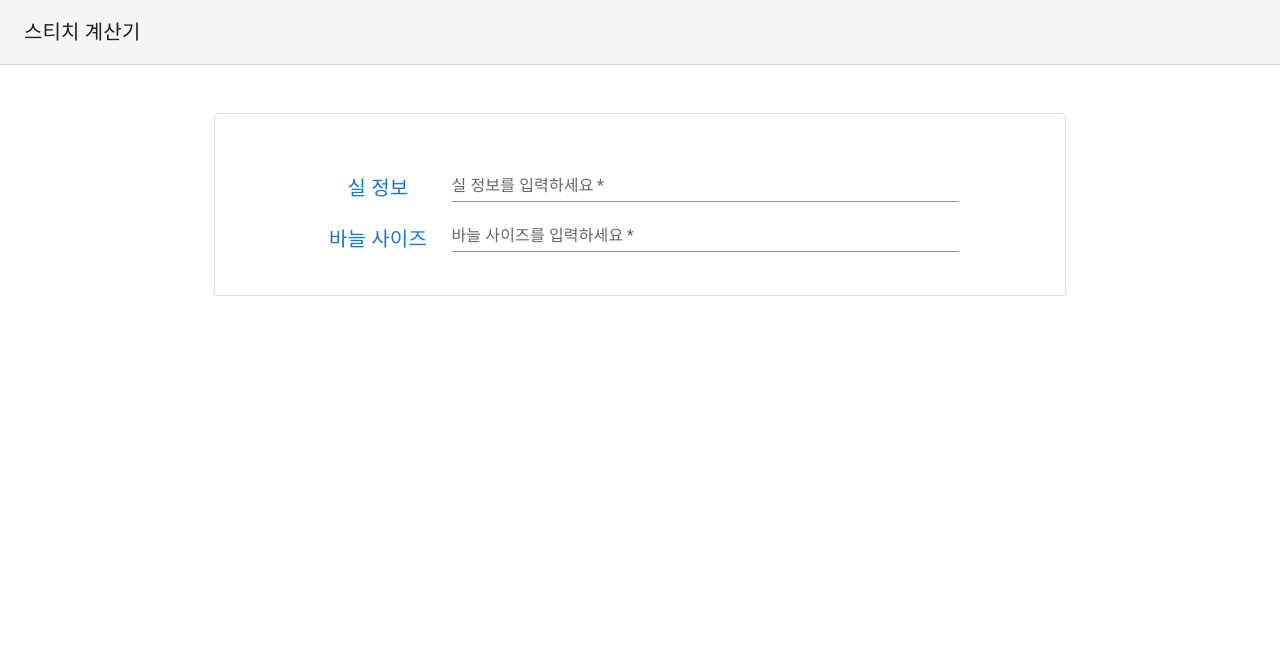
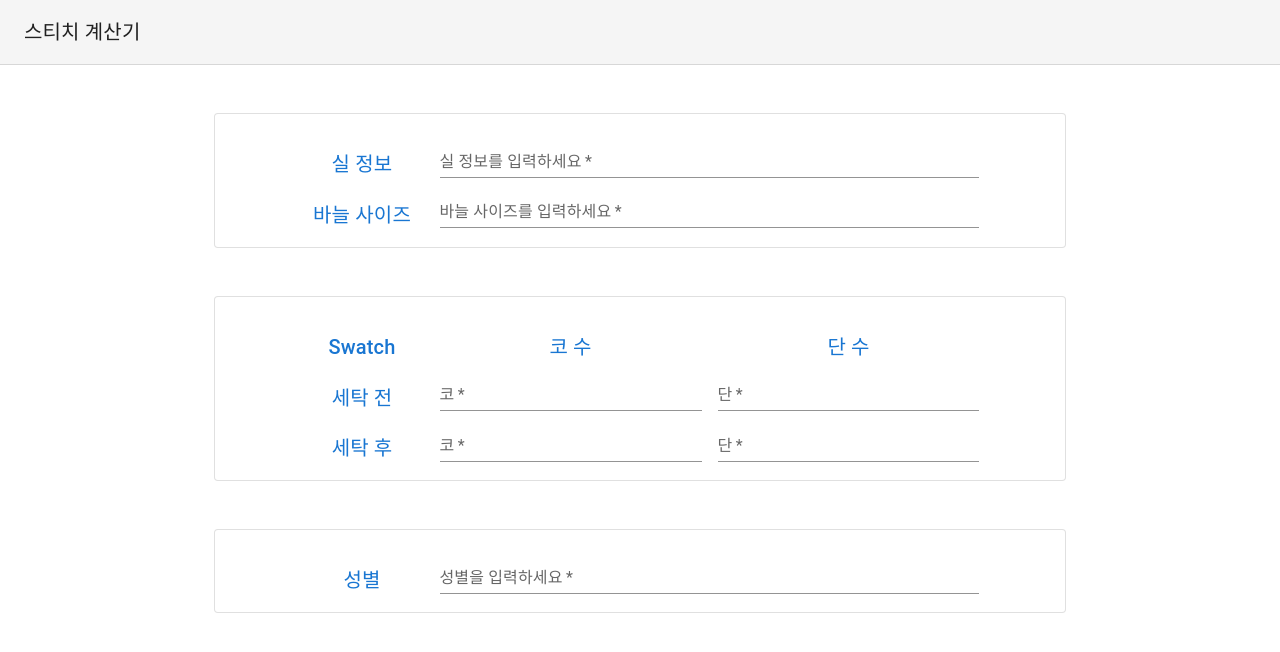
Before and after one commit to FleurSarang/fleursarang.github.io, a React (Create React App) app: page / in a window 1280 px wide. Shown: the top 652 px of the page. Built offline with nearby package versions, Linux system fonts and the light colour scheme.

Commit message:
container 기본완성

```diff
--- a/src/App.js
+++ b/src/App.js
@@ -10,8 +10,9 @@ import AppBar from '@mui/material/AppBar';
 import Box from '@mui/material/Box';
 import Toolbar from '@mui/material/Toolbar';
 import Button from '@mui/material/Button';
-// import TableForm from './Components/TableForm';
 import BasicInfo from './Containers/BasicInfo';
+import SwatchTable from './Containers/SwatchTable';
+import SexInfo from './Containers/SexInfo';
 
 const theme = createTheme();
 
@@ -36,6 +37,8 @@ function App() {
       </AppBar>
       <Container component="main" maxWidth="md" sx={{ mb: 2 }} >
           <BasicInfo />
+          <SwatchTable />
+          <SexInfo />
       </Container>
     </ThemeProvider>
   );
--- a/src/Components/TableForm.js
+++ b/src/Components/TableForm.js
@@ -2,12 +2,14 @@ import React from 'react';
 import Grid from '@mui/material/Grid';
 import Typography from '@mui/material/Typography';
 import TextField from '@mui/material/TextField';
-import Paper from '@mui/material/Paper';
-import Box from '@mui/material/Box';
+
+const TableForm = (props) => {
+    const { label = "none", txtInfo=[] } = props;
+    let feildLen = txtInfo.length;
+    const colSize = feildLen > 1 ? (8 / feildLen) : 8;
+    // console.log("col size: %d", colSize);
 
 
-const TableForm = (props) => {
-    const { label = "none", textLabel="none" } = props;
     return (
         <React.Fragment>
             <Grid container flexdirection="column" justify="center" justifyContent="center" alignItems="ceneter" spacing={2}>
@@ -17,61 +19,23 @@ const TableForm = (props) => {
                         {label}
                     </Typography>
                 </Grid>
-                <Grid item xs={8} sm={8}>
+
+                {txtInfo.map((info, idx) => (
+                    <Grid item key={idx} xs={colSize} sm={colSize}>
                     <TextField
                         required
-                    id="yarnInfo"
-                    name="yarnInfo"
-                    label={textLabel}
+                        id={info.id}
+                        name={info.id}
+                        label={info.txtLabel}
                         fullWidth
                         autoComplete="no info"
                         variant="standard"
                     />
                     </Grid>
+                    ))}
             </Grid>
         </React.Fragment>
         );
     }
 
-// const TableForm = (props) => (
-//     <React.Fragment>
-//          <Paper variant="outlined" sx={{ my: { xs: 3, md: 6 }, p: { xs: 2, md: 5 } }}>
-//             <Grid container flexdirection="column" justify="center" justifyContent="center" alignItems="ceneter" spacing={2}>
-//                 <Grid item xs={2} sm={2} lg={2}>
-//                     <Typography color="primary" align="center" variant="h6"
-//                         sx={{ mt: 2.3 }} >
-//                         실 정보
-//                     </Typography>
-//                 </Grid>
-//                 <Grid item xs={8} sm={8}>
-//                 <TextField
-//                     required
-//                     id="yarnInfo"
-//                     name="yarnInfo"
-//                     label="실 정보를 입력하세요."
-//                     fullWidth
-//                     autoComplete="no info"
-//                     variant="standard"
-//                 />
-//                 </Grid>
-//                 <Grid item xs={4} sm={4}>
-//                 <Typography variant="h6" gutterBottom>
-//                     바늘 사이즈
-//                 </Typography>
-//                 </Grid>
-//                 <Grid item xs={8} sm={8}>
-//                 <TextField
-//                     id="yarnInfo"
-//                     name="yarnInfo"
-//                     label="바늘 사이즈를 입력하세요."
-//                     fullWidth
-//                     autoComplete="no info"
-//                     variant="standard"
-//                 />
-//                 </Grid>
-//             </Grid>
-//         </Paper>
-//     </React.Fragment>
-// );
-
 export default TableForm;
--- a/src/Containers/BasicInfo.js
+++ b/src/Containers/BasicInfo.js
@@ -1,15 +1,38 @@
 import React from 'react';
-import Paper from '@mui/material/Paper';
 import TableForm from '../Components/TableForm';
+import InfoTableContainer from './InfoTableContainer';
 
-const BasicInfo = (props) => (
+
+
+const BasicInfo = (props) => {
+
+    const basicInfo = [
+        {
+            label: "실 정보",
+            txtInfo: [{
+                id: "yarnInfo",
+                txtLabel: "실 정보를 입력하세요",
+            }],
+        },
+        {
+            label: "바늘 사이즈",
+            txtInfo: [{
+                id: "needleSize",
+                txtLabel: "바늘 사이즈를 입력하세요",
+                },
+            ],
+        },
+    ];
+
+    return (
     <React.Fragment>
-         <Paper variant="outlined" sx={{ my: { xs: 3, md: 6 }, p: { xs: 2, md: 5 } }}>
-            <TableForm label="실 정보" textLabel="실 정보를 입력하세요" />
-            <TableForm form label="바늘 사이즈" textLabel="바늘 사이즈를 입력하세요" />
-        </Paper>
+         <InfoTableContainer>
+            <TableForm label={basicInfo[0].label} txtInfo={basicInfo[0].txtInfo} />
+            <TableForm label={basicInfo[1].label} txtInfo={basicInfo[1].txtInfo} />
+        </InfoTableContainer>
     </React.Fragment>
-);
+    );
+}
 
 
 export default BasicInfo;
--- /dev/null
+++ b/src/Containers/InfoTableContainer.js
@@ -0,0 +1,15 @@
+import React from 'react';
+import Paper from '@mui/material/Paper';
+
+
+
+const InfoTableContainer = (props) => (
+    <React.Fragment>
+         <Paper variant="outlined" sx={{ my: { xs: 3, md: 6 }, p: { xs: 1, md: 2 } }}>
+            {props.children}
+        </Paper>
+    </React.Fragment>
+);
+
+
+export default InfoTableContainer;
--- /dev/null
+++ b/src/Containers/SexInfo.js
@@ -0,0 +1,29 @@
+import React from 'react';
+import TableForm from '../Components/TableForm';
+import InfoTableContainer from './InfoTableContainer';
+
+
+
+const SexInfo = (props) => {
+
+    const sexInfo = [
+        {
+            label: "성별",
+            txtInfo: [{
+                id: "sexInfo",
+                txtLabel: "성별을 입력하세요",
+            }],
+        },
+    ];
+
+    return (
+    <React.Fragment>
+         <InfoTableContainer>
+            <TableForm label={sexInfo[0].label} txtInfo={sexInfo[0].txtInfo} />
+        </InfoTableContainer>
+    </React.Fragment>
+    );
+}
+
+
+export default SexInfo;
--- a/src/Containers/SwatchTable.js
+++ b/src/Containers/SwatchTable.js
@@ -0,0 +1,75 @@
+import React from 'react';
+import Grid from '@mui/material/Grid';
+import Typography from '@mui/material/Typography';
+import TableForm from '../Components/TableForm';
+import InfoTableContainer from './InfoTableContainer';
+
+
+
+
+const SwatchTable = (props) => {
+
+    const swatchInfo = [
+        {
+            label: "세탁 전",
+            txtInfo: [
+                {
+                id: "beforeSts",
+                txtLabel: "코",
+                },
+                {
+                    id: "beforeRows",
+                    txtLabel: "단"
+                }
+            ],
+        },
+
+        {
+            label: "세탁 후",
+            txtInfo: [
+                {
+                id: "afterSts",
+                txtLabel: "코",
+                },
+                {
+                    id: "afterRows",
+                    txtLabel: "단"
+                }
+            ],
+        },
+    ];
+
+    return (
+        <React.Fragment>
+             <InfoTableContainer>
+                <Grid container flexdirection="column" justify="center" justifyContent="center" alignItems="ceneter" spacing={2}>
+                    <Grid item xs={2} sm={2} lg={2}>
+                        <Typography color="primary" align="center" variant="h6"
+                            sx={{ mt: 2.3 }} >
+                            Swatch
+                        </Typography>
+                    </Grid>
+                    <Grid item xs={4} sm={4}>
+                        <Typography color="primary" align="center" variant="h6"
+                            sx={{ mt: 2.3 }} >
+                            코 수
+                        </Typography>
+                    </Grid>
+                    <Grid item xs={4} sm={4} >
+                        <Typography color="primary" align="center" variant="h6"
+                            sx={{ mt: 2.3 }} >
+                            단 수
+                        </Typography>
+                    </Grid>
+                </Grid>
+
+
+                <TableForm label={swatchInfo[0].label} txtInfo={swatchInfo[0].txtInfo}/>
+                <TableForm label={swatchInfo[1].label} txtInfo={swatchInfo[1].txtInfo}/>
+            </InfoTableContainer>
+        </React.Fragment>
+        );
+}
+
+
+export default SwatchTable;
```
Lines whose indentation alone changed are shown as unchanged.
